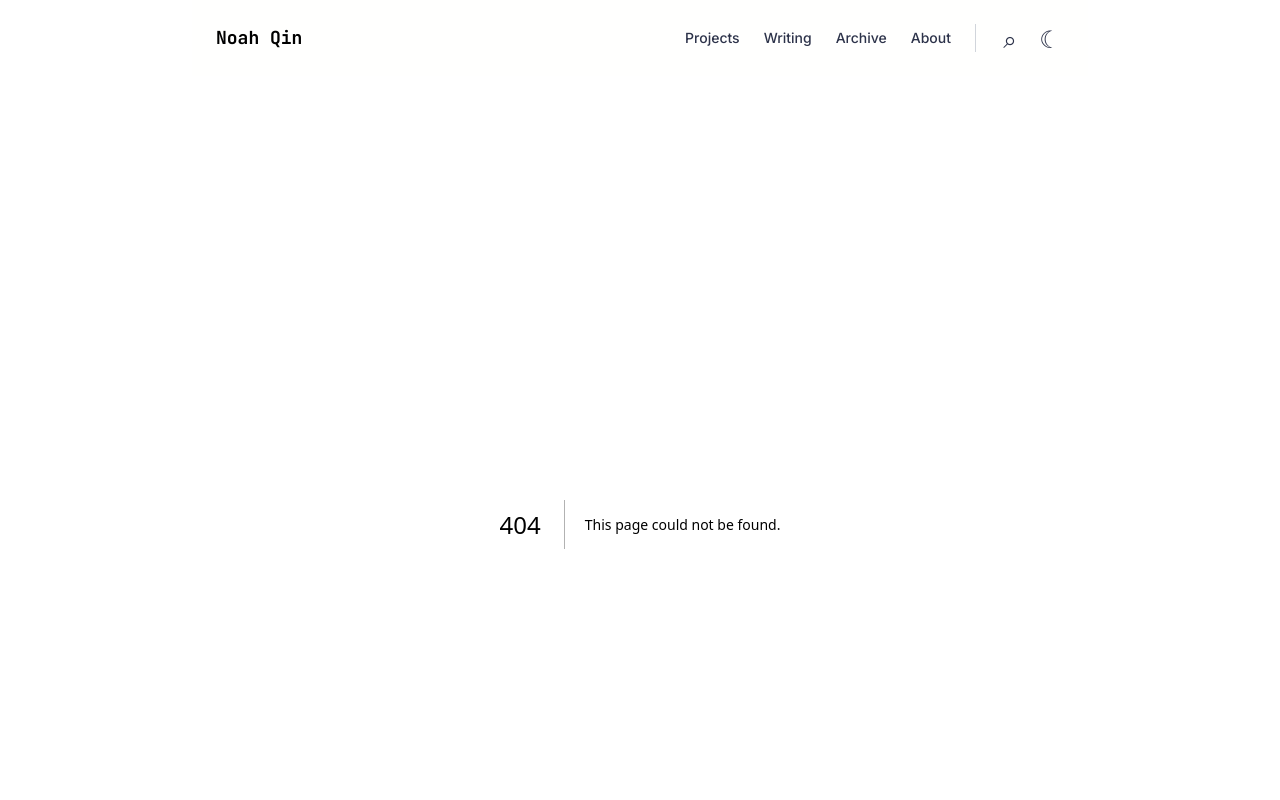
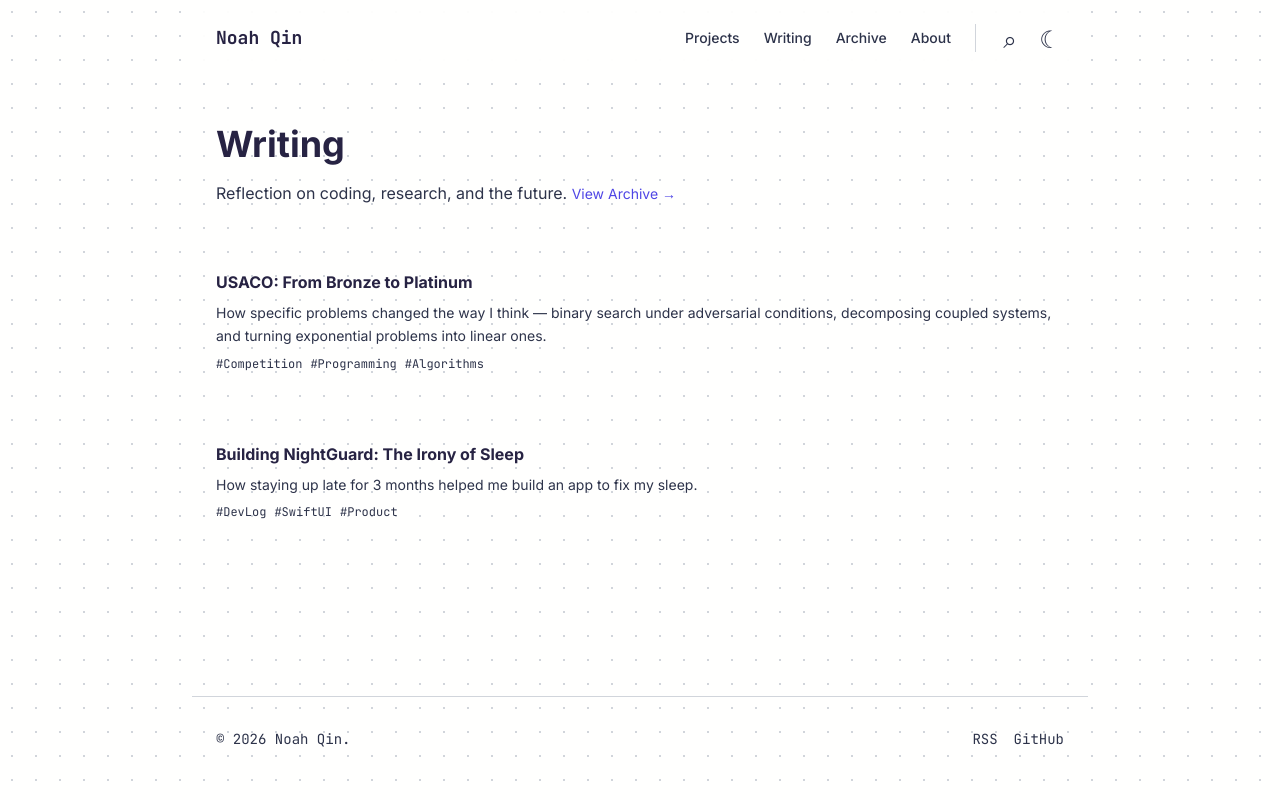
Before and after one commit to noah-qin/personal-blog, a Next.js app: page /blog in a window 1280 px wide. Before the commit this address had no page. Shown: the top 800 px of the page. Built offline with nearby package versions, Linux system fonts and the light colour scheme.

Commit message:
feat: add blog index and not-found page

```diff
--- /dev/null
+++ b/src/app/blog/page.tsx
@@ -0,0 +1,29 @@
+import type { Metadata } from "next";
+import Link from "next/link";
+import { PostRow } from "@/components/post-row";
+import { posts } from "@/lib/placeholder";
+
+export const metadata: Metadata = {
+  title: "Writing",
+};
+
+export default function Page() {
+  return (
+    <>
+      <header className="mb-12 max-w-2xl">
+        <h1 className="mb-4 text-4xl font-bold">Writing</h1>
+        <p className="leading-relaxed text-muted">
+          Reflection on coding, research, and the future.{" "}
+          <Link href="/archive" className="text-sm text-link">
+            View Archive →
+          </Link>
+        </p>
+      </header>
+      <div className="flex flex-col gap-2">
+        {posts.map((post) => (
+          <PostRow key={post.slug} post={post} />
+        ))}
+      </div>
+    </>
+  );
+}
--- /dev/null
+++ b/src/app/not-found.tsx
@@ -0,0 +1,27 @@
+import type { Metadata } from "next";
+import Image from "next/image";
+import Link from "next/link";
+import avatar from "@/assets/avatar.png";
+
+export const metadata: Metadata = {
+  title: "Page Not Found",
+};
+
+export default function NotFound() {
+  return (
+    <div className="flex min-h-[60vh] flex-col items-center justify-center text-center">
+      <Image src={avatar} alt="" sizes="192px" className="w-48 opacity-80" />
+      <h1 className="my-6 text-4xl font-bold">Page Not Found</h1>
+      <p className="mb-8 max-w-md text-muted">
+        Looks like you&apos;ve ventured into the void. The page you&apos;re
+        looking for doesn&apos;t exist or has been moved.
+      </p>
+      <Link
+        href="/"
+        className="inline-flex rounded-lg bg-zinc-900 px-5 py-2.5 font-semibold text-white dark:bg-white dark:text-zinc-900"
+      >
+        Return Home
+      </Link>
+    </div>
+  );
+}
```
